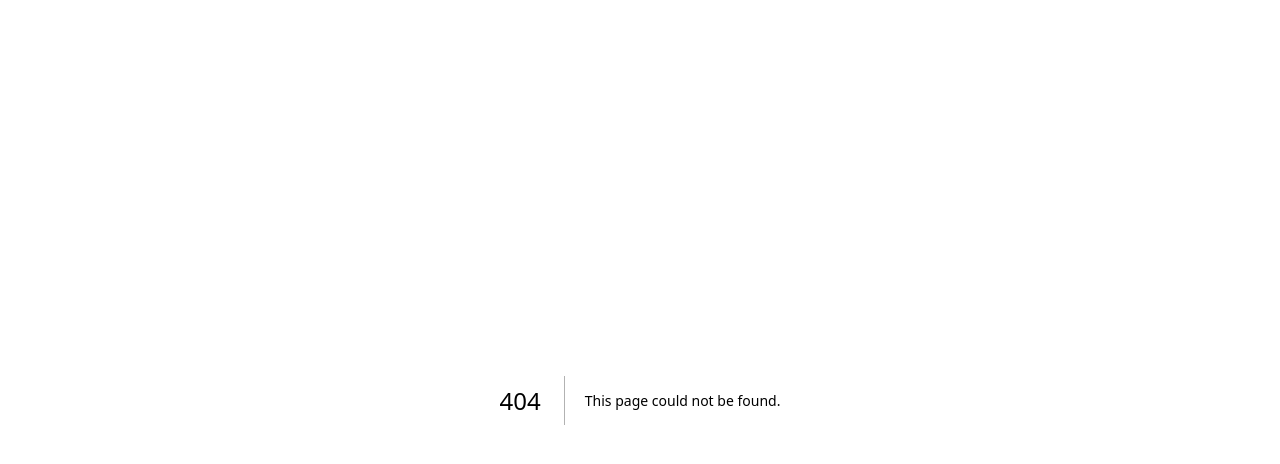
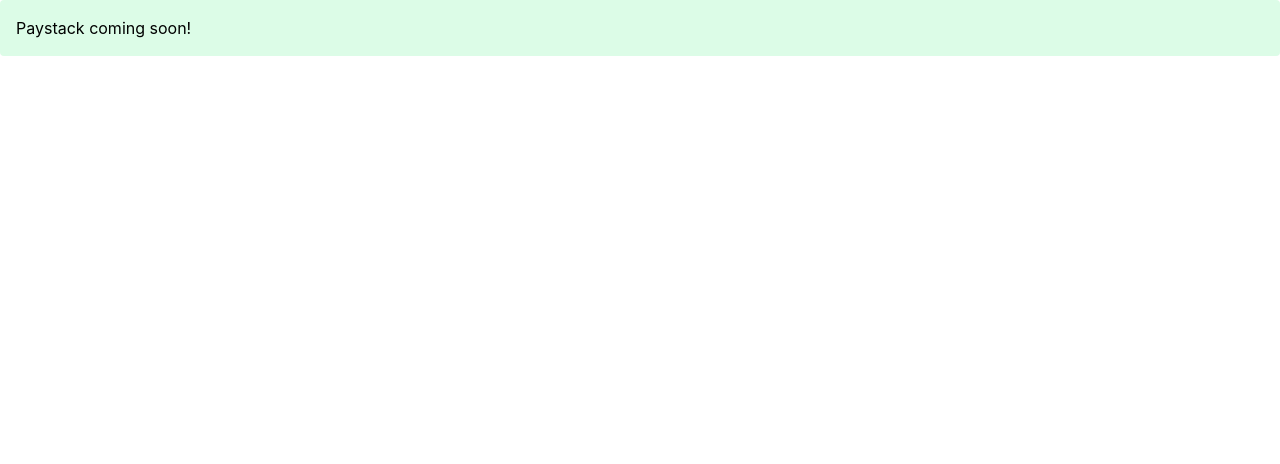
Before and after one commit to Lamido007/Dududata, a Next.js app: page /pages/pages/pages/pages/components/FundwalletButton in a window 1280 px wide. Before the commit this address had no page. Shown: the top 464 px of the page. Built offline with nearby package versions, Linux system fonts and the light colour scheme.

Commit message:
Add FundWalletButton component with placeholder message

```diff
--- /dev/null
+++ b/pages/pages/pages/pages/pages/components/FundwalletButton.js
@@ -0,0 +1,3 @@
+export default function FundWalletButton() {
+  return <div className="p-4 bg-green-100 rounded">Paystack coming soon!</div>
+}
```
